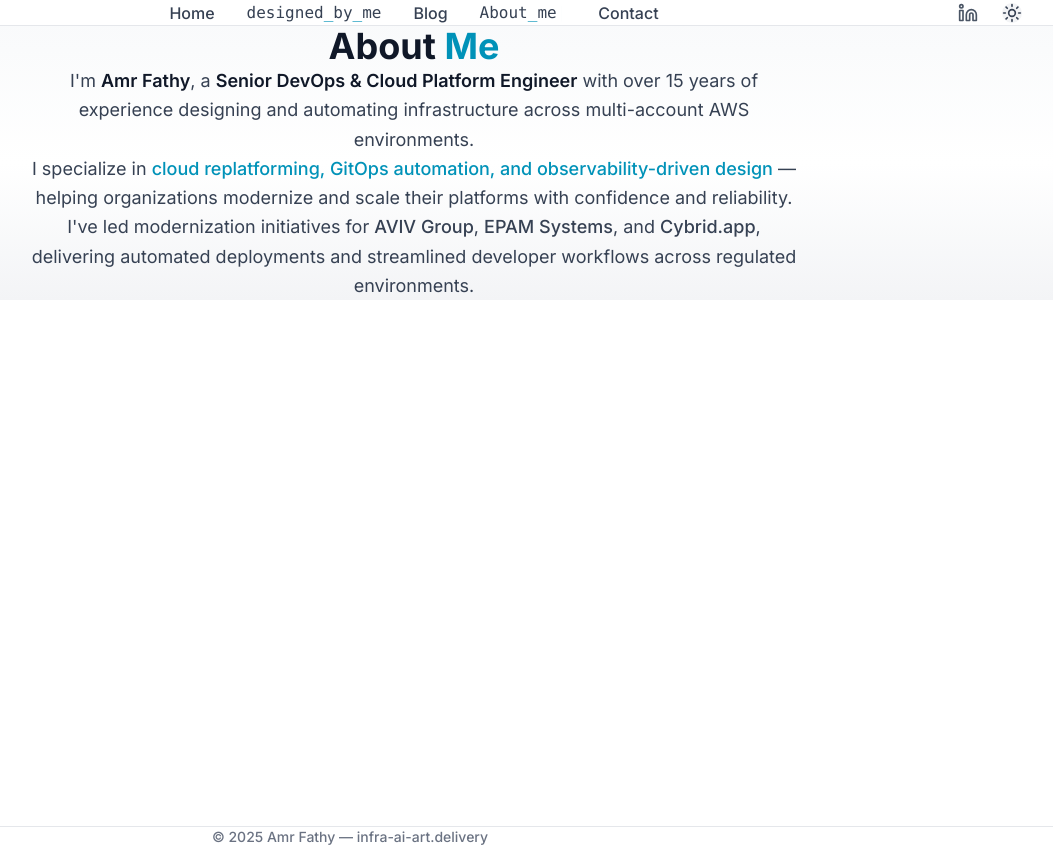
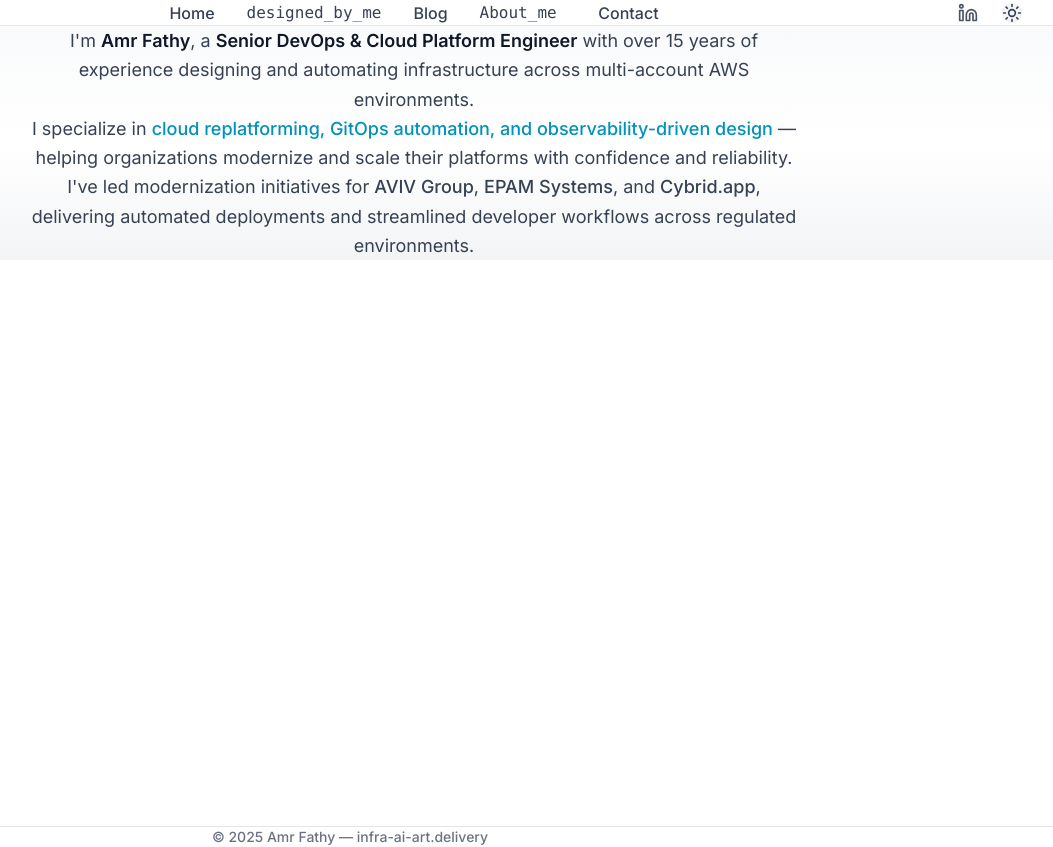
Before and after one commit to amohsenter09-github/devops-portfolio-website, a Next.js app: page /about in a window 1280 px wide. Shown: the whole page, without its empty margins (226-1279 px from the left). Built offline with nearby package versions, Linux system fonts and the light colour scheme.

Commit message:
Remove header from About page for streamlined content presentation

```diff
--- a/src/app/about/page.tsx
+++ b/src/app/about/page.tsx
@@ -13,10 +13,6 @@
           transition={{ duration: 0.6 }}
           className="max-w-3xl mx-auto px-6"
         >
-          <h1 className="text-3xl md:text-4xl font-bold text-gray-900 mb-6">
-            About <span className="text-cyan-600">Me</span>
-          </h1>
-
           <div className="space-y-6 text-gray-700 text-lg leading-relaxed">
             <p>
               I&apos;m{" "}
```
